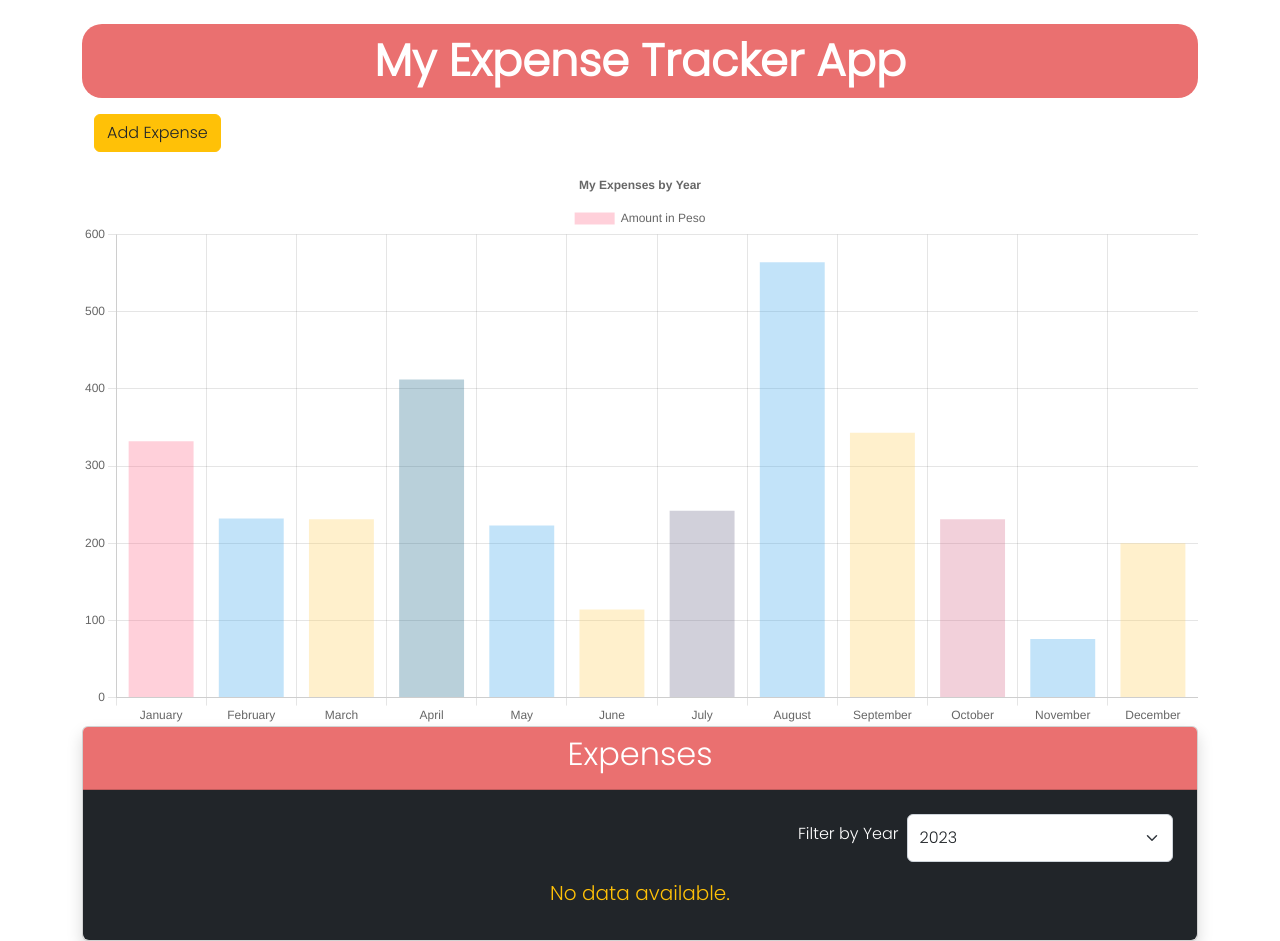
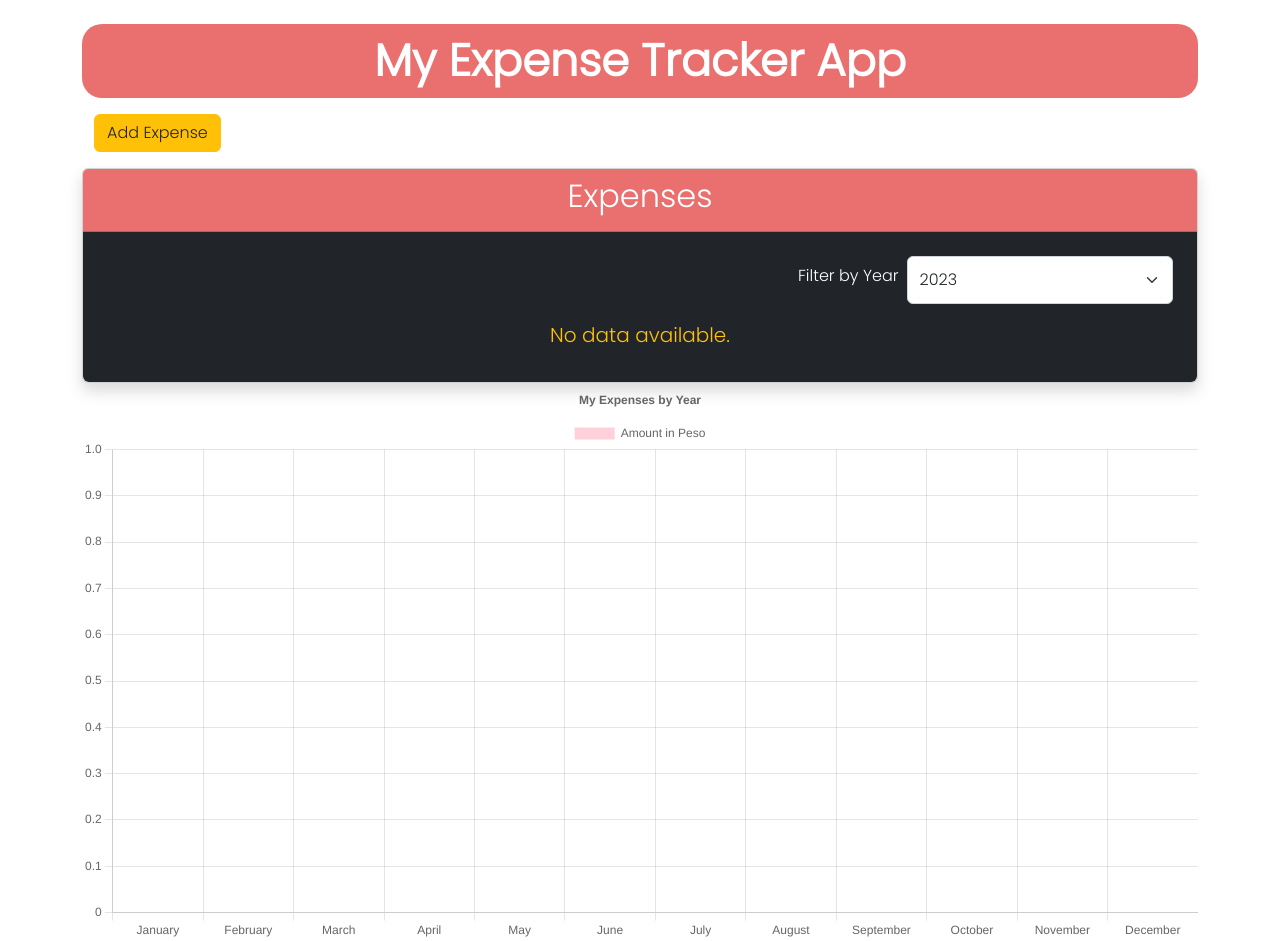
Before and after one commit to agentxyz999/expense-tracker-app, a React (Create React App) app: page / in a window 1280 px wide. Built offline with nearby package versions, Linux system fonts and the light colour scheme.

Commit message:
made charts data dynamic based on expenses per year

```diff
--- a/src/App.js
+++ b/src/App.js
@@ -8,6 +8,8 @@ const App = () => {
   const [expenses, setExpenses] = useState(() => {
     return JSON.parse(localStorage.getItem("expenses")) || [];
   });
+  //this will pass filteredExpenses from <ExpenseItemList/> to <Chart />
+  const [filteredExpenses, setFilteredExpenses] = useState([]);
 
   //this will save an expense to browser's local storage
   useEffect(() => {
@@ -39,20 +41,18 @@ const App = () => {
       });
     });
   };
-  //this will pass filteredExpenses from <ExpenseItemList/> to <Chart />
-  const [filteredExpenses, setFilteredExpenses] = useState([]);
 
   return (
     <div className="container">
       <h1 className="text-center mt-4">My Expense Tracker App</h1>
       <NewExpense onAddExpense={addExpenseHandler} />
-      <Chart filteredExpenses={filteredExpenses} />
       <ExpenseItemList
         expenses={expenses}
         deleteExpense={deleteExpenseHandler}
         saveEditedExpense={saveEditedExpense}
         setFilteredExpenses={setFilteredExpenses}
       />
+      <Chart filteredExpenses={filteredExpenses} />
     </div>
   );
 };
--- a/src/components/Chart/Chart.jsx
+++ b/src/components/Chart/Chart.jsx
@@ -1,4 +1,4 @@
-import React from "react";
+import React, { useEffect, useState } from "react";
 import {
   Chart as ChartJS,
   CategoryScale,
@@ -32,27 +32,49 @@ const Chart = ({ filteredExpenses }) => {
     },
   };
 
-  const labels = [
-    "January",
-    "February",
-    "March",
-    "April",
-    "May",
-    "June",
-    "July",
-    "August",
-    "September",
-    "October",
-    "November",
-    "December",
+  const initialState = [
+    { month: "January", amount: 0 },
+    { month: "February", amount: 0 },
+    { month: "March", amount: 0 },
+    { month: "April", amount: 0 },
+    { month: "May", amount: 0 },
+    { month: "June", amount: 0 },
+    { month: "July", amount: 0 },
+    { month: "August", amount: 0 },
+    { month: "September", amount: 0 },
+    { month: "October", amount: 0 },
+    { month: "November", amount: 0 },
+    { month: "December", amount: 0 },
   ];
 
+  const [labels, setLabels] = useState([]);
+
+  useEffect(() => {
+    const filteredData = initialState.map((state) => {
+      const dataItem = filteredExpenses.find((d) => {
+        const monthName = new Date(d.date);
+        return (
+          monthName.toLocaleString("en-US", { month: "long" }) === state.month
+        );
+      });
+      if (dataItem) {
+        return { ...state, amount: dataItem.amount };
+      }
+      return state;
+    });
+    setLabels(filteredData);
+  }, [filteredExpenses]);
+
   const data = {
-    labels,
+    labels: labels.map((label) => {
+      return label.month;
+    }),
     datasets: [
       {
         label: "Amount in Peso",
-        data: [332, 232, 231, 412, 223, 114, 242, 564, 343, 231, 76, 200],
+        data: labels.map((label) => {
+          return label.amount;
+        }),
         backgroundColor: [
           "rgba(255, 99, 132, 0.3)",
           "rgba(54, 162, 235, 0.3)",
```
